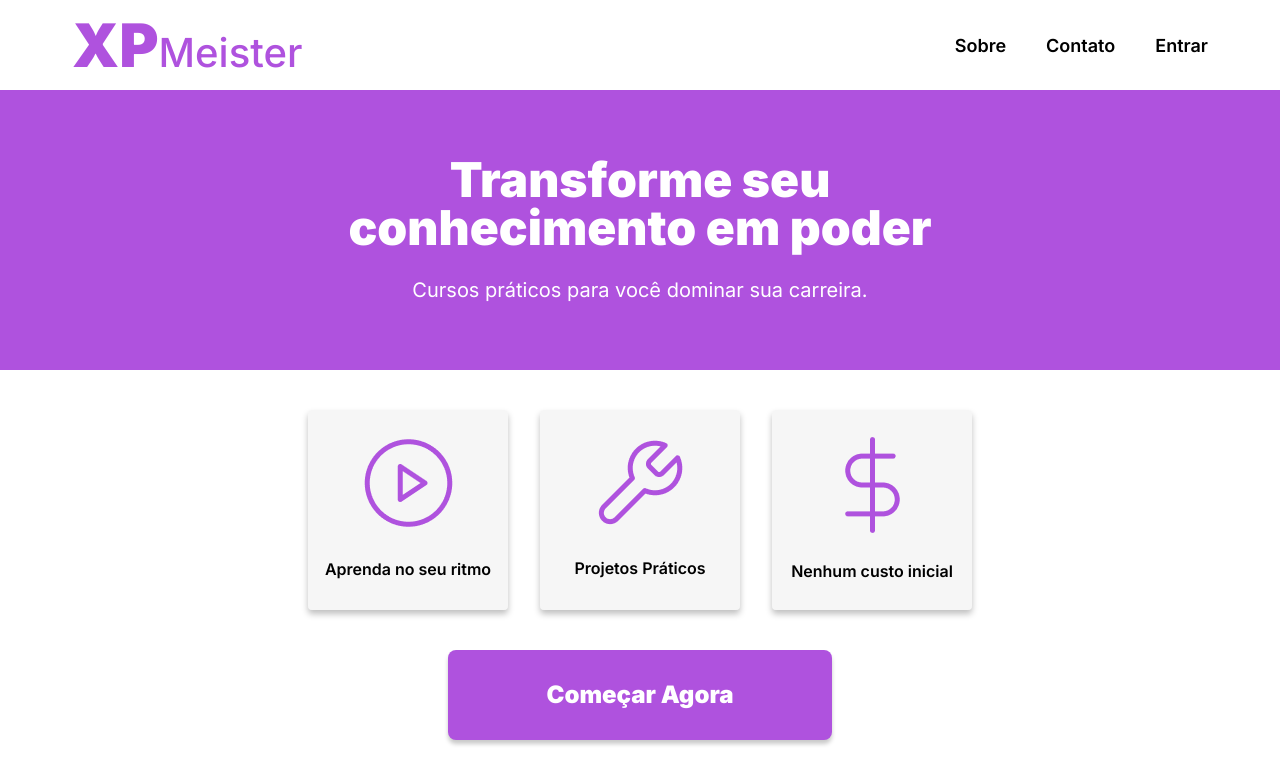
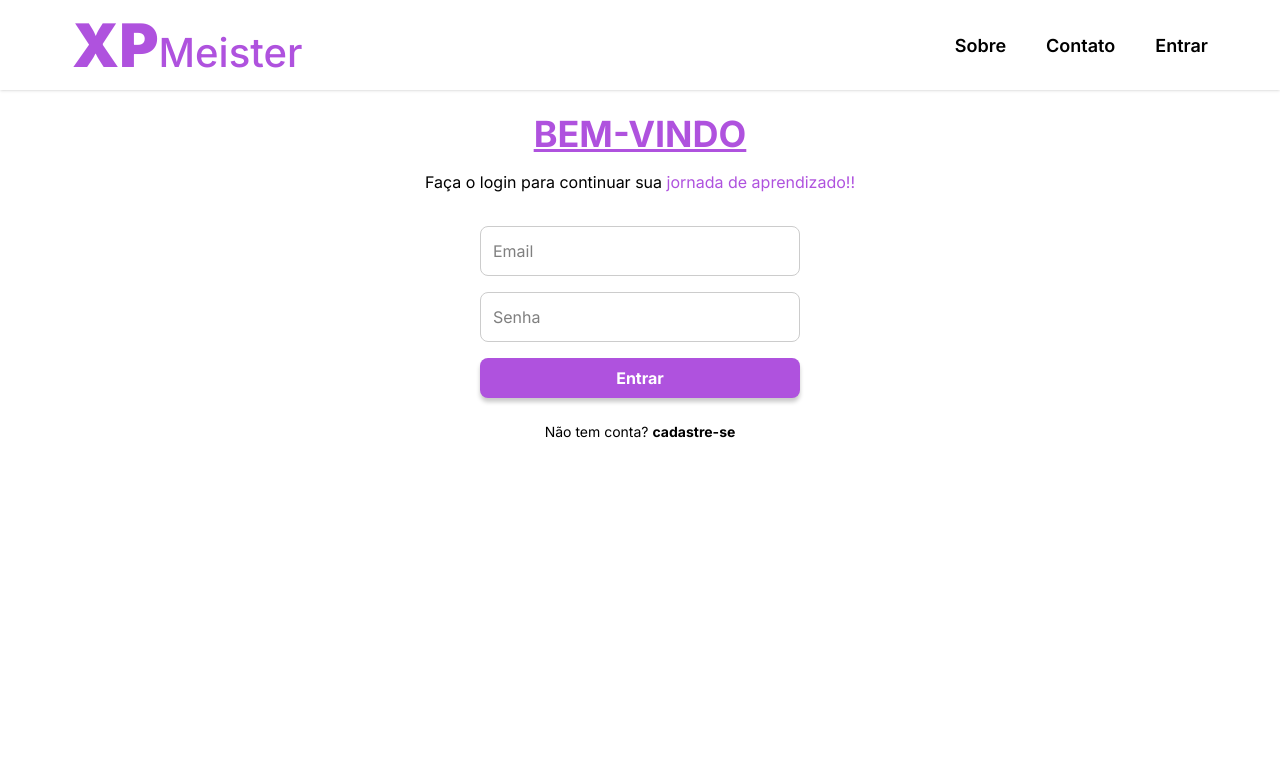
Before and after one commit to gustavogogola91/XPMeister, a Next.js app in the folder frontend/: page / in a window 1280 px wide. Shown: the top 784 px of the page. Built offline with nearby package versions, Linux system fonts and the light colour scheme.

Commit message:
html + css for Login page

```diff
--- /dev/null
+++ b/frontend/src/app/Pages/LoginPage.tsx
@@ -0,0 +1,25 @@
+export default function Login() {
+    return (
+      <div className="flex flex-col gap-10 items-center mb-20">
+        <div className="flex flex-col items-center justify-center flex-1 p-6">
+            <h2 className="text-4xl text-purple font-bold underline mb-4">BEM-VINDO</h2>
+            <p className="text-center mb-8 text-base">Faça o login para continuar sua <span className="text-purple">jornada de aprendizado!!</span></p>
+            <FormLogin/>
+            <p className="mt-6 text-sm">Não tem conta? <a href="#" className="font-bold hover:underline">cadastre-se </a> </p>
+        </div>
+      </div>
+    );
+  }
+
+
+  function FormLogin() {
+    return (
+        <>
+        <form className="login-form flex flex-col w-full max-w-xs gap-4">
+            <input type="email" placeholder="Email" className="" required/>
+            <input type="password" placeholder="Senha" className="" required/>
+            <button type="submit" className="btn-primary py-2 text-[16px] font-bold"> Entrar </button>
+        </form>
+        </>
+    );
+  }
--- a/frontend/src/app/globals.css
+++ b/frontend/src/app/globals.css
@@ -50,6 +50,34 @@
       }
   }
 
+  .login-form input {
+    padding: 0.75rem;
+    border: 1px solid #ccc;
+    border-radius: 8px;
+}
+  /* .btn-login {
+    padding: 10px;
+    background-color: var(--color-purple);
+    font-family: var(--font-family-inter);
+    color: white;
+    border: none;
+    border-radius: 8px;
+    font-weight: bold;
+    cursor: pointer;
+    box-shadow: 0 4px 6px rgba(0, 0, 0, 0.1);
+    transition: all 0.2s ease;
+
+    &:hover {
+      background-color: color-mix(in srgb, var(--color-purple), black 15%);
+      box-shadow: 0px 6px 8px rgba(0, 0, 0, 0.3);
+      transform: translateY(-2px);
+    }
+
+    &:active {
+      transform: translateY(0);
+    }
+} */
+
   .logo{
     color: #FFF;
     font-size: 40px;
--- a/frontend/src/app/page.tsx
+++ b/frontend/src/app/page.tsx
@@ -1,4 +1,5 @@
 import LandingPage from "./Pages/LandingPage";
+import LoginPage from "./Pages/LoginPage";
 import Header from "./Components/Header";
 import './globals.css';
 
@@ -9,7 +10,8 @@ export default function Home() {
 
       <body>
         <Header />
-        <LandingPage />
+        <LoginPage />
+        {/* <LandingPage /> */}
       </body>
     </html>
   );
```
